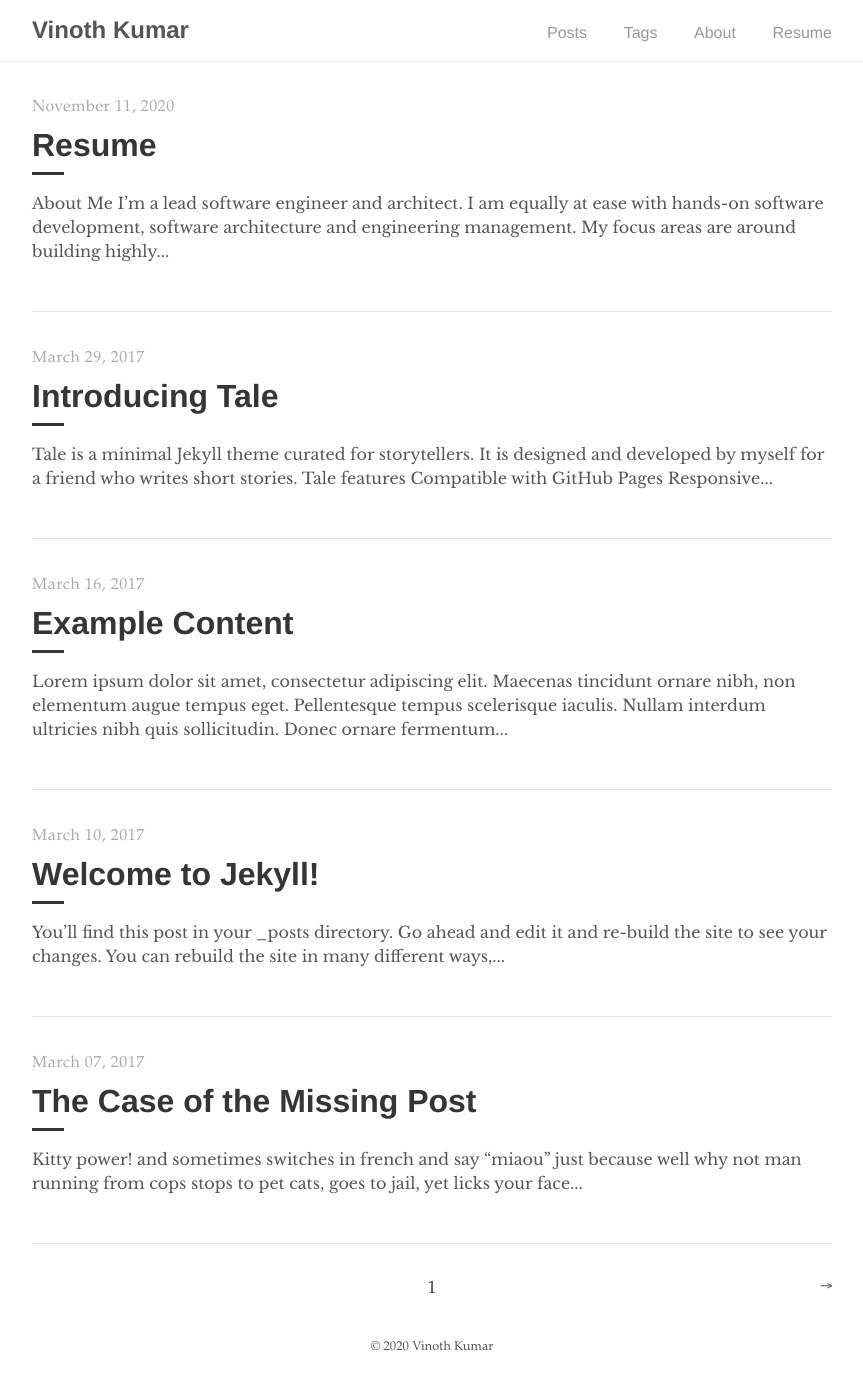
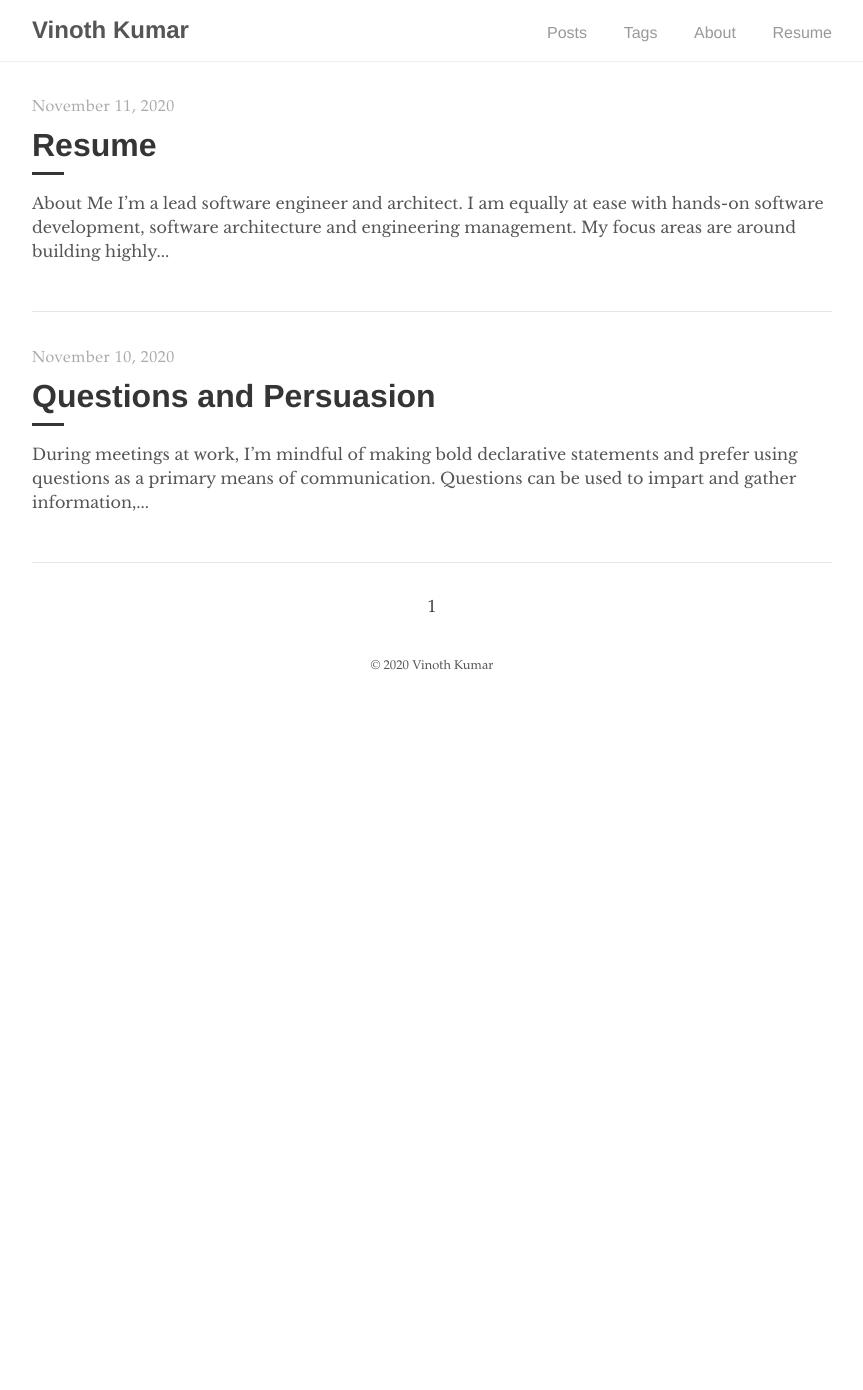
Before and after one commit to vinoct6/vinoct6.github.io, a Jekyll site: the page built from index.html, in a window 1280 px wide. Shown: the whole page, without its empty margins (208-1071 px from the left). Built offline with Jekyll 4.4.1, drawn with Linux system fonts in a browser that asks for light colours; the list of posts is cut into pages by our own code; comment, search, counter and statistics services are not loaded; after the commit the page ends 900 px from its top, so only the background shows below that.

Commit message:
questions

```diff
--- a/_posts/2017-03-07-the-case-of-the-missing-post.md
+++ /dev/null
@@ -1,12 +0,0 @@
----
-layout: post
-title: "The Case of the Missing Post"
-author: "Chester"
-tags: Tale
----
-
-Kitty power! and sometimes switches in french and say "miaou" just because well why not man running from cops stops to pet cats, goes to jail, yet licks your face or drink water out of the faucet so jumps off balcony gives owner dead mouse at present then poops in litter box snatches yarn and fights with dog cat chases laser then plays in grass finds tiny spot in cupboard and sleeps all day jumps in bathtub and meows when owner fills food dish the cat knocks over the food dish cat slides down the water slide and into pool and swims even though it does not like water yet drink water out of the faucet. Pelt around the house and up and down stairs chasing phantoms.
-
-Sit in window and stare ooo, a bird! yum. Sit and stare. Sweet beast loves cheeseburgers. Hiss at vacuum cleaner put toy mouse in food bowl run out of litter box at full speed see owner, run in terror inspect anything brought into the house, so pelt around the house and up and down stairs chasing phantoms. Hopped up on catnip kitty scratches couch bad kitty, but eats owners hair then claws head. Lie on your belly and purr when you are asleep kitty power! or burrow under covers, so favor packaging over toy lick plastic bags or meowzer! yet unwrap toilet paper.
-
-[Cat Ipsum](http://www.catipsum.com/)
--- a/_posts/2017-03-10-welcome-to-jekyll.md
+++ /dev/null
@@ -1,26 +0,0 @@
----
-layout: post
-title:  "Welcome to Jekyll!"
-author: "Jekyll"
-tags: Jekyll
----
-
-You’ll find this post in your `_posts` directory. Go ahead and edit it and re-build the site to see your changes. You can rebuild the site in many different ways, but the most common way is to run `jekyll serve`, which launches a web server and auto-regenerates your site when a file is updated.
-
-To add new posts, simply add a file in the `_posts` directory that follows the convention `YYYY-MM-DD-name-of-post.ext` and includes the necessary front matter. Take a look at the source for this post to get an idea about how it works.
-
-Jekyll also offers powerful support for code snippets: like these
-
-{% highlight ruby %}
-def print_hi(name)
-  puts "Hi, #{name}"
-end
-print_hi('Tom')
-#=> prints 'Hi, Tom' to STDOUT.
-{% endhighlight %}
-
-Check out the [Jekyll docs][jekyll-docs] for more info on how to get the most out of Jekyll. File all bugs/feature requests at [Jekyll’s GitHub repo][jekyll-gh]. If you have questions, you can ask them on [Jekyll Talk][jekyll-talk].
-
-[jekyll-docs]: https://jekyllrb.com/docs/home
-[jekyll-gh]:   https://github.com/jekyll/jekyll
-[jekyll-talk]: https://talk.jekyllrb.com/
--- a/_posts/2017-03-16-example-content.md
+++ /dev/null
@@ -1,138 +0,0 @@
----
-layout: post
-title: "Example Content"
-author: "Chester"
-tags: Example
----
-
-
-Lorem ipsum dolor sit amet, consectetur adipiscing elit. Maecenas tincidunt ornare nibh, non elementum augue tempus eget. Pellentesque tempus scelerisque iaculis. Nullam interdum ultricies nibh quis sollicitudin. Donec ornare fermentum facilisis. Ut at sem ac sem imperdiet varius a eget tortor. Nam eu augue eget orci semper maximus in eget augue. Mauris ornare, nisl ut suscipit consectetur, mi quam interdum tellus, at rutrum quam eros ultrices mi.
-
-# Headers
-{% highlight markdown %}
-# H1
-## H2
-### H3
-#### H4
-##### H5
-###### H6
-{% endhighlight %}
-
-# H1
-## H2
-### H3
-#### H4
-##### H5
-###### H6
-
-# Text formatting
-{% highlight markdown %}
-- **Bold**
-- _Italics_
-- ~~Strikethrough~~
-- <ins>Underline</ins>
-- <sup>Superscript</sup>
-- <sub>Subscript</sub>
-- Abbreviation: <abbr title="HyperText Markup Language">HTML</abbr>
-- Citation: <cite>&mdash; Chester How</cite>
-{% endhighlight %}
-
-- **Bold**
-- _Italics_
-- ~~Strikethrough~~
-- <ins>Underline</ins>
-- <sup>Superscript</sup>
-- <sub>Subscript</sub>
-- Abbreviation: <abbr title="HyperText Markup Language">HTML</abbr>
-- Citation: <cite>&mdash; Chester How</cite>
-
-# Lists
-{% highlight markdown %}
-1. Ordered list item 1
-2. Ordered list item 2
-3. Ordered list item 3
-
-* Unordered list item 1
-* Unordered list item 2
-* Unordered list item 3
-{% endhighlight %}
-
-1. Ordered list item 1
-2. Ordered list item 2
-3. Ordered list item 3
-
-* Unordered list item 1
-* Unordered list item 2
-* Unordered list item 3
-
-# Links
-{% highlight markdown %}
-Check out tale on [GitHub](https://github.com/chesterhow/tale).
-{% endhighlight %}
-
-Check out tale on [GitHub](https://github.com/chesterhow/tale).
-
-# Images
-{% highlight markdown %}
-![Placeholder image](https://placehold.it/800x400 "Placeholder image")
-
-![Image with caption](https://placehold.it/700x400 "Image with caption")
-_This is an image with a caption_
-{% endhighlight %}
-
-![Placeholder image](https://placehold.it/800x400 "Placeholder image")
-
-![Image with caption](https://placehold.it/700x400 "Image with caption")
-_This is an image with a caption_
-
-# Code and Syntax Highlighting
-Use back-ticks for `inline code`. Multi-line code snippets are supported too through Pygments.
-
-{% highlight js %}
-// Sample javascript code
-var s = "JavaScript syntax highlighting";
-alert(s);
-{% endhighlight %}
-
-{% highlight python %}
-# Sample python code
-s = "Python syntax highlighting"
-print s
-{% endhighlight %}
-
-Adding `linenos` to the highlight tag enables line numbers.
-
-{% highlight js  linenos %}
-// Sample javascript code
-var s = "JavaScript syntax highlighting";
-alert(s);
-{% endhighlight %}
-
-# Blockquotes
-{% highlight markdown %}
-> Curabitur blandit tempus porttitor. Nullam quis risus eget urna mollis ornare vel eu leo. Nullam id dolor id nibh ultricies vehicula ut id elit.
-
-{% endhighlight %}
-
-> Curabitur blandit tempus porttitor. Nullam quis risus eget urna mollis ornare vel eu leo. Nullam id dolor id nibh ultricies vehicula ut id elit.
-
-# Horizontal Rule & Line Break
-{% highlight markdown %}
-Use `<hr>` for horizontal rules
-
-<hr>
-
-and `<br>` for line breaks.
-
-<br>
-{% endhighlight %}
-
-Use `<hr>` for horizontal rules
-
-<hr>
-
-and `<br>` for line breaks.
-
-<br>
-
-_The end_
--- a/_posts/2017-03-29-introducing-tale.md
+++ /dev/null
@@ -1,26 +0,0 @@
----
-layout: post
-title:  "Introducing Tale"
-author: "Chester"
-comments: true
-tags: Tale
----
-
-Tale is a minimal [Jekyll](https://jekyllrb.com/) theme curated for storytellers. It is designed and developed by [myself](https://github.com/chesterhow/) for a friend who writes short stories.
-
-## Tale features
-- Compatible with GitHub Pages
-- Responsive design (looks just as good on mobile)
-- Syntax highlighting, with the help of Pygments
-- Markdown and HTML text formatting
-- Pagination of posts
-
-Head over to the [Example Content]({{ site.baseurl }}/2017-03-16/example-content) post for a showcase of Tale's text formatting features.
-
-## Browser Support
-Tale works on most if not all modern browsers, including Chrome, Safari and Firefox 👍🏼
-
-## Download or Contribute
-Tale is publicly hosted on GitHub, so go ahead and download or fork it at the [GitHub repository](https://github.com/chesterhow/tale). If you spot any bugs or have any suggestions, feel free to create an issue or make a pull request.
-
-Thanks for checking out Tale!
--- /dev/null
+++ b/_posts/2020-11-10-questions-as-persuation.md
@@ -0,0 +1,19 @@
+---
+layout: post
+title: "Questions and Persuasion"
+author: "Vinoth"
+tags: softskills
+---
+
+During meetings at work, I'm mindful of making bold declarative statements and prefer using questions as a primary means of communication.
+Questions can be used to impart and gather information, refocus points of view and  bring or deflect attention on the subject.
+You might already know the answer, but someone in the meeting might not, so questions can be a means to impart information.
+
+In a complex environment, with multiple teams, it is hard for one person to know all the information. So, the problem with
+using declarative statements is, you own the statement you *declared*, and if doesn't work out - what you say become less trustworthy.
+This is the worst place to be when you're trying to persuade people.
+
+With questions however, there is always an _out_. If you're dead wrong, you could say, "_I did not know that_", and if you are right
+you could say "_I thought so_". Questions have a soft landing.
+
+There is such a thing as a ill thought out, poorly phrased question (_stupid_ question?) - but such a question is much better than a stupid declarative statement.
```
Also changed, not shown: _pages/about.md (+5 -5 lines), _posts/2017-03-05-pagination-post.md (deleted, +0 -8 lines), _posts/2017-03-06-the-mystery-of-the-filler-post.md (deleted, +0 -14 lines).
